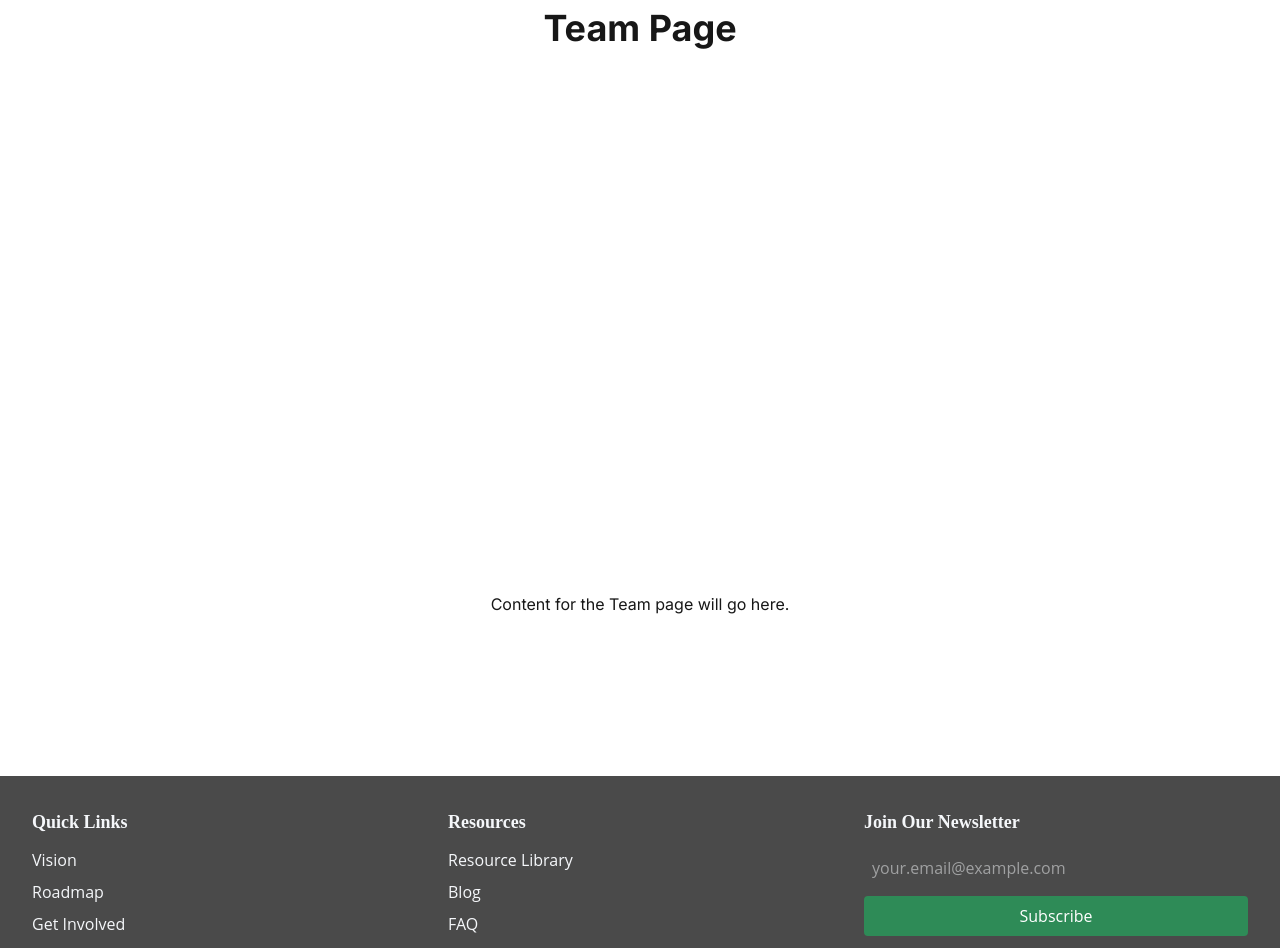
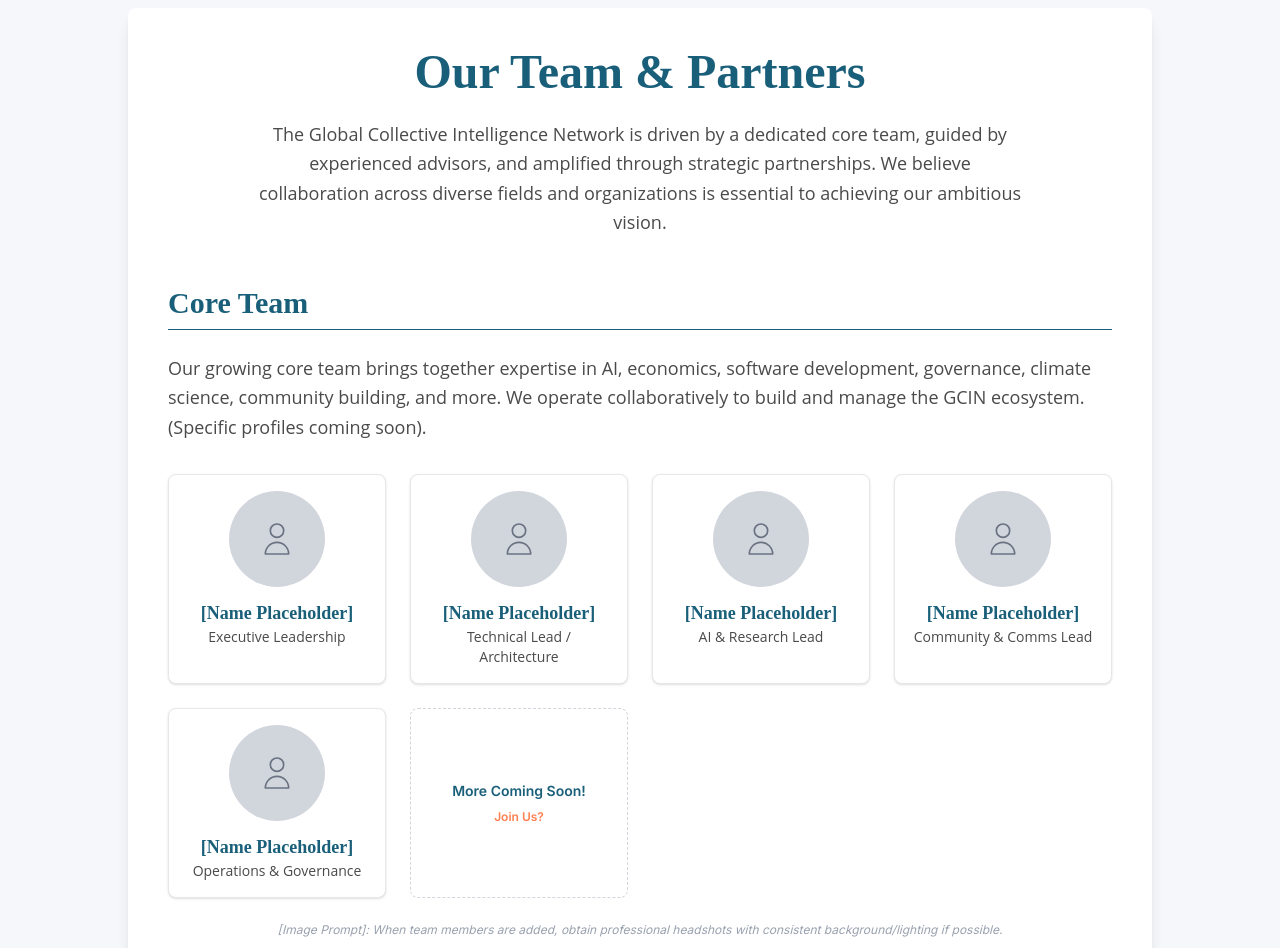
Before and after one commit to dpodeweltz/gcin-website, a Next.js app: page /team in a window 1280 px wide. Shown: the part 160-1108 px from the top of the page. Built offline with nearby package versions, Linux system fonts and the light colour scheme.

Commit message:
feat: Create Team & Partners page structure with placeholders

```diff
--- a/src/app/blog/page.tsx
+++ b/src/app/blog/page.tsx
@@ -1,6 +1,6 @@
 // src/app/blog/page.tsx
 import Link from 'next/link';
-import Image from 'next/image'; // If blog cards will have images
+// import Image from 'next/image'; // If blog cards will have images
 
 // Reusable placeholder component for blog post cards
 // (Could be imported from a shared components folder if used elsewhere)
--- a/src/app/resources/page.tsx
+++ b/src/app/resources/page.tsx
@@ -1,5 +1,5 @@
 // src/app/resources/page.tsx
-import Image from 'next/image'; // Import if using Image for placeholders/icons
+// import Image from 'next/image'; // Import if using Image for placeholders/icons
 import Link from 'next/link';   // Import for links
 
 // Placeholder data - replace with actual fetched data later
--- a/src/app/team/page.tsx
+++ b/src/app/team/page.tsx
@@ -1,9 +1,148 @@
 // src/app/team/page.tsx
-export default function GetInvolvedPage() {
+import Image from 'next/image'; // Import if using Image for placeholders/profiles
+import Link from 'next/link';   // Import for links
+
+// Placeholder component for a team member profile card
+const TeamMemberCardPlaceholder = ({ role }: { role: string }) => {
+  return (
+    <div className="border border-gray-200 rounded-lg p-4 text-center shadow-sm bg-white">
+      <div className="w-24 h-24 rounded-full bg-gray-300 mx-auto mb-3 flex items-center justify-center text-gray-500">
+        {/* Placeholder for Photo */}
+        <svg xmlns="http://www.w3.org/2000/svg" className="h-10 w-10" fill="none" viewBox="0 0 24 24" stroke="currentColor">
+          <path strokeLinecap="round" strokeLinejoin="round" strokeWidth={1} d="M16 7a4 4 0 11-8 0 4 4 0 018 0zM12 14a7 7 0 00-7 7h14a7 7 0 00-7-7z" />
+        </svg>
+      </div>
+      <h3 className="text-lg font-semibold font-['Montserrat'] text-[#1A5F7A]">[Name Placeholder]</h3>
+      <p className="text-sm font-['Open_Sans'] text-[#4A4A4A]">{role}</p>
+      {/* Optional: Add brief bio or link placeholder */}
+      {/* <p className="text-xs font-['Open_Sans'] text-gray-500 mt-1">[Brief Bio Placeholder]</p> */}
+    </div>
+  );
+};
+
+// Placeholder component for a partner logo
+const PartnerLogoPlaceholder = ({ name }: { name: string }) => {
     return (
-      <main className="flex min-h-screen flex-col items-center justify-between p-24">
-        <h1 className="text-4xl font-bold">Team Page</h1>
-        <p>Content for the Team page will go here.</p>
-      </main>
+        <div className="h-20 border border-gray-200 rounded-md flex items-center justify-center p-4 bg-gray-50 text-gray-400 text-sm italic">
+            {name} Logo Placeholder
+        </div>
     );
-  }
+};
+
+
+export default function TeamAndPartnersPage() {
+  // Define roles based on planning documents [cite: 885]
+  const coreTeamRoles = [
+    "Executive Leadership",
+    "Technical Lead / Architecture",
+    "AI & Research Lead",
+    "Community & Comms Lead",
+    "Operations & Governance",
+    // Add more as team grows...
+  ];
+
+  const partnerTypes = [
+    "Academic Institutions",
+    "Technology Providers",
+    "NGOs & Foundations",
+    "Community Organizations",
+    "Pilot Implementation Partners",
+    // Add more...
+  ];
+
+  return (
+    <main className="flex min-h-screen flex-col items-center p-8 md:p-16 lg:p-24 bg-[#F5F7FA]"> {/* Light background */}
+      <div className="container mx-auto max-w-5xl bg-white p-6 md:p-10 rounded-lg shadow-lg">
+
+        {/* Page Title */}
+        <h1 className="text-4xl md:text-5xl font-bold font-['Montserrat'] text-[#1A5F7A] mb-6 text-center">
+          Our Team & Partners
+        </h1>
+
+        {/* Introduction */}
+        <p className="text-lg text-[#4A4A4A] font-['Open_Sans'] mb-12 leading-relaxed text-center max-w-3xl mx-auto">
+          The Global Collective Intelligence Network is driven by a dedicated core team, guided by experienced advisors, and amplified through strategic partnerships. We believe collaboration across diverse fields and organizations is essential to achieving our ambitious vision.
+        </p>
+
+        {/* Core Team Section */}
+        <section className="mb-16">
+          <h2 className="text-3xl font-semibold font-['Montserrat'] text-[#1A5F7A] mb-6 border-b pb-2">
+            Core Team
+          </h2>
+          <p className="text-lg text-[#4A4A4A] font-['Open_Sans'] mb-8 leading-relaxed">
+            Our growing core team brings together expertise in AI, economics, software development, governance, climate science, community building, and more. We operate collaboratively to build and manage the GCIN ecosystem. (Specific profiles coming soon).
+          </p>
+          <div className="grid grid-cols-2 sm:grid-cols-3 md:grid-cols-4 gap-6">
+            {/* Render placeholders for now */}
+            {coreTeamRoles.map(role => <TeamMemberCardPlaceholder key={role} role={role} />)}
+            <div className="border border-dashed border-gray-300 rounded-lg p-4 text-center flex flex-col justify-center items-center min-h-[180px]">
+                <p className="text-sm font-semibold text-[#1A5F7A] mb-2">More Coming Soon!</p>
+                <Link href="/get-involved" className="text-xs font-semibold text-[#FF7F50] hover:underline">Join Us?</Link>
+            </div>
+          </div>
+            {/* --- Image Prompt --- */}
+            <p className="text-xs text-center text-gray-400 mt-6 italic">
+                [Image Prompt]: When team members are added, obtain professional headshots with consistent background/lighting if possible.
+            </p>
+            {/* --- End Prompt --- */}
+        </section>
+
+        {/* Advisory Board Section */}
+        <section className="mb-16">
+          <h2 className="text-3xl font-semibold font-['Montserrat'] text-[#1A5F7A] mb-6 border-b pb-2">
+            Advisory Board
+          </h2>
+          <p className="text-lg text-[#4A4A4A] font-['Open_Sans'] mb-8 leading-relaxed">
+            We are guided by a board of advisors comprised of leading thinkers and practitioners from fields relevant to GCIN&apos;s mission, including technology ethics, economics, complex systems, and global governance. (Advisor profiles coming soon).
+          </p>
+           <div className="grid grid-cols-2 sm:grid-cols-3 md:grid-cols-4 gap-6">
+             {/* Placeholders for Advisors - reuse TeamMemberCardPlaceholder or similar */}
+             <TeamMemberCardPlaceholder role="Economics Advisor" />
+             <TeamMemberCardPlaceholder role="AI Ethics Advisor" />
+             <TeamMemberCardPlaceholder role="Governance Advisor" />
+             {/* Add more placeholders */}
+             <div className="border border-dashed border-gray-300 rounded-lg p-4 text-center flex flex-col justify-center items-center min-h-[180px]">
+                <p className="text-sm font-semibold text-[#1A5F7A]">Seeking Advisors</p>
+             </div>
+          </div>
+        </section>
+
+        {/* Partners Section */}
+        <section className="mb-12">
+          <h2 className="text-3xl font-semibold font-['Montserrat'] text-[#1A5F7A] mb-6 border-b pb-2">
+            Our Partners
+          </h2>
+          <p className="text-lg text-[#4A4A4A] font-['Open_Sans'] mb-8 leading-relaxed">
+            GCIN thrives on collaboration. We partner with a diverse range of organizations – including academic institutions, technology providers, NGOs, foundations, and community groups – to amplify impact, share knowledge, and implement solutions. (Partner logos coming soon).
+          </p>
+          <div className="grid grid-cols-2 sm:grid-cols-3 md:grid-cols-4 lg:grid-cols-5 gap-6 items-center">
+             {/* Render placeholders for now */}
+            {partnerTypes.map(ptype => <PartnerLogoPlaceholder key={ptype} name={ptype} />)}
+          </div>
+             {/* --- Logo Prompt --- */}
+            <p className="text-xs text-center text-gray-400 mt-6 italic">
+                [Logo Prompt]: Obtain high-resolution logos (preferably SVG) from confirmed partner organizations. Ensure permission for website use.
+            </p>
+            {/* --- End Prompt --- */}
+        </section>
+
+        {/* Call to Action Section */}
+        <section className="text-center mt-16 border-t pt-10">
+           <h2 className="text-3xl font-semibold font-['Montserrat'] text-[#1A5F7A] mb-4">
+             Become a Collaborator
+           </h2>
+          <p className="text-lg text-[#4A4A4A] font-['Open_Sans'] mb-8 leading-relaxed max-w-3xl mx-auto">
+            Interested in joining the core team, contributing as an advisor, or exploring partnership opportunities for your organization? We&apos;d love to hear from you.
+          </p>
+           <Link
+            href="/contact"
+            className="inline-block px-10 py-4 bg-[#1A5F7A] text-white text-lg font-semibold rounded-md hover:bg-opacity-80 transition-colors font-['Open_Sans'] shadow-md" // Primary Blue Button
+          >
+            Contact Us
+          </Link>
+        </section>
+
+      </div>
+    </main>
+  );
+}
```
